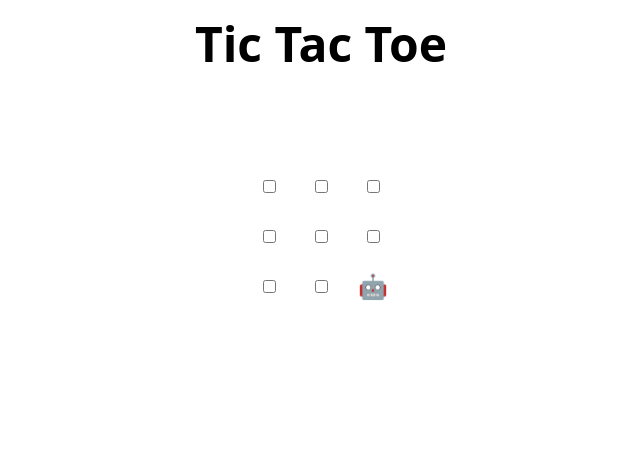
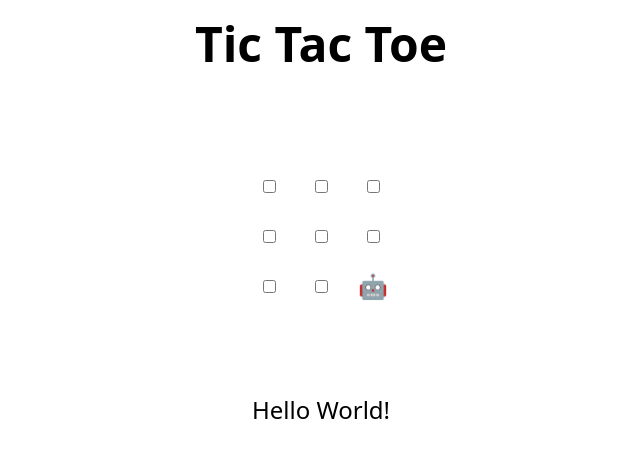
Before and after one commit to asadshahnawaz20/MLSA_Onboarding, a plain HTML site: page index.html in a window 1280 px wide. Shown: the whole page, without its empty margins (319-959 px from the left). Drawn offline with Linux system fonts and the light colour scheme.

Commit message:
Update index.html
Asad Channa

```diff
--- a/index.html
+++ b/index.html
@@ -47,6 +47,7 @@
   </tr>
 </table>
 
+<p>Hello World!<p/>
 <h2 hidden>Game over, refresh to play again 🧑‍💻 🤖!</h2>
 
 <script>
```
